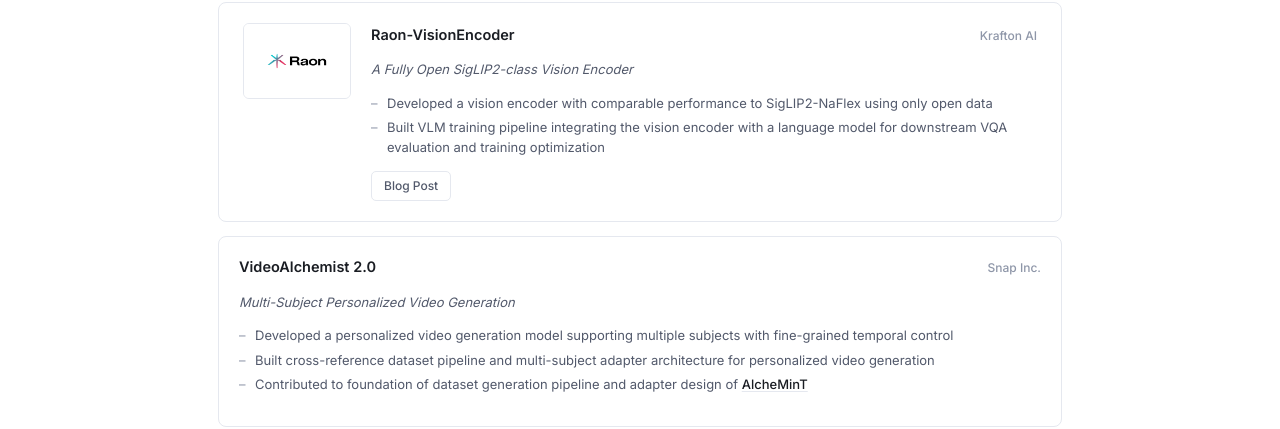
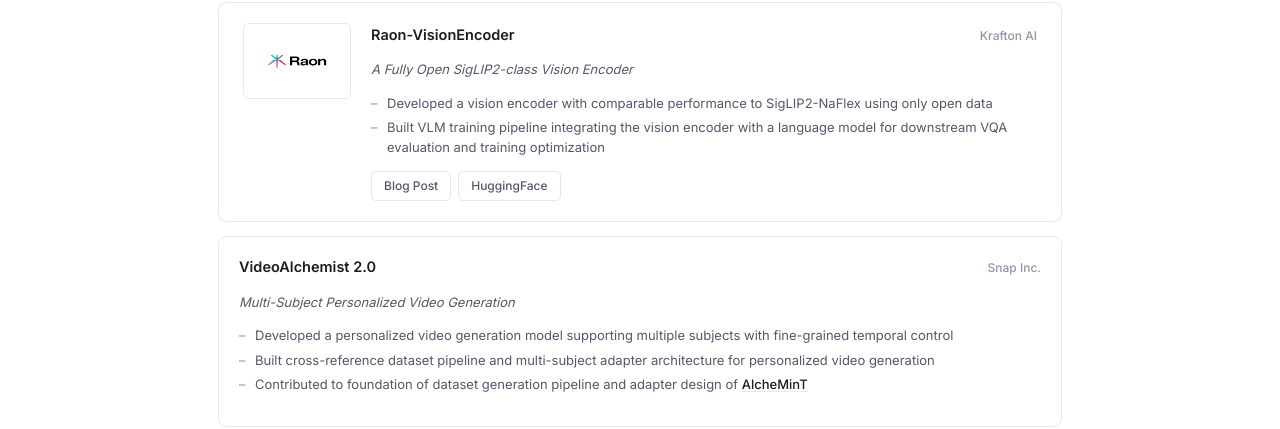
Before and after one commit to Glanceyes/Glanceyes.github.io, a Jekyll site: the page built from _pages/projects.md, in a window 1280 px wide and 900 px high, scrolled down 316 px. Shown: the part 82-511 px from the top of the window. Built offline with Jekyll 4.4.1, drawn with Linux system fonts in a browser that asks for light colours.

Commit message:
Add HuggingFace link to Raon-VisionEncoder project
Co-Authored-By: Claude Sonnet 4.6 <noreply@anthropic.com>

```diff
--- a/_pages/projects.md
+++ b/_pages/projects.md
@@ -25,6 +25,7 @@ featured_image: /images/about/banner_image.jpg
           </ul>
           <div class="project-links">
             <a href="https://krafton.ai/blog/posts/2026-04-02-raon_vision_encoder/raon-visionencoder-en.html" target="_blank" class="project-link">Blog Post</a>
+            <a href="https://huggingface.co/KRAFTON/Raon-VisionEncoder" target="_blank" class="project-link">HuggingFace</a>
           </div>
         </div>
       </div>
--- a/projects/index.html
+++ b/projects/index.html
@@ -24,6 +24,7 @@ featured_image: /images/about/banner_image.jpg
           </ul>
           <div class="project-links">
             <a href="https://krafton.ai/blog/posts/2026-04-02-raon_vision_encoder/raon-visionencoder-en.html" target="_blank" class="project-link">Blog Post</a>
+            <a href="https://huggingface.co/KRAFTON/Raon-VisionEncoder" target="_blank" class="project-link">HuggingFace</a>
           </div>
         </div>
       </div>
```
